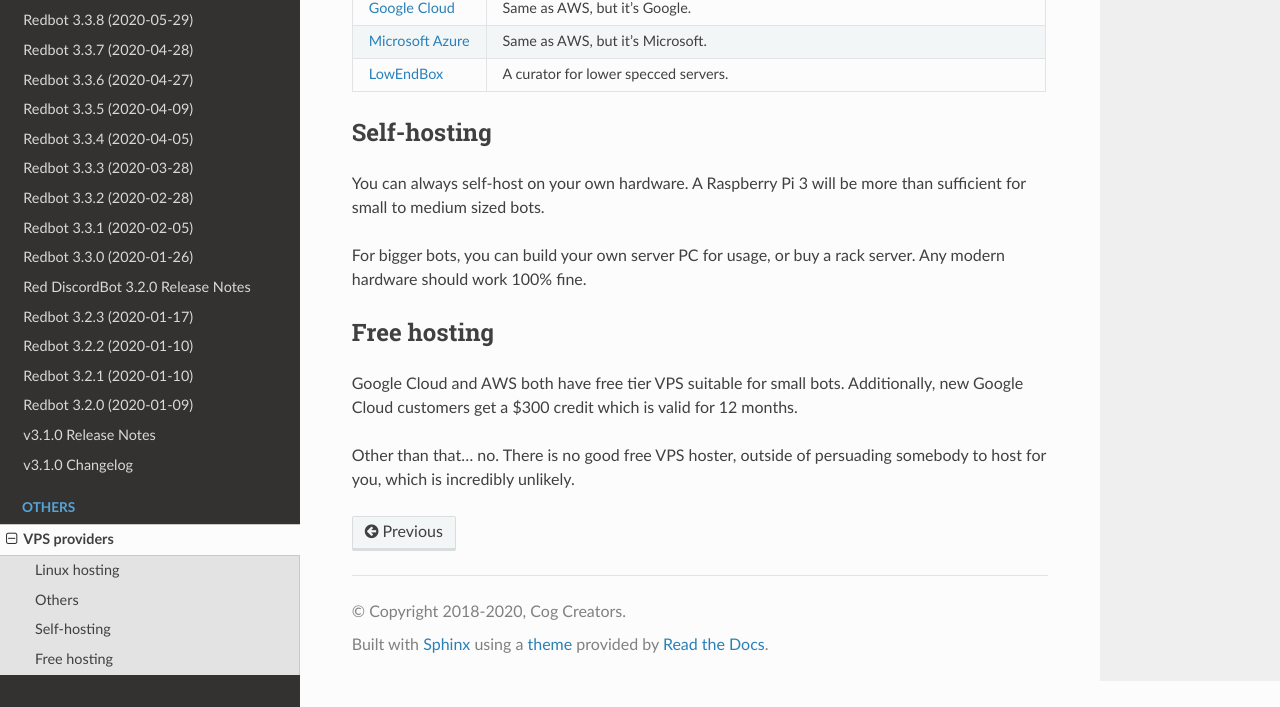
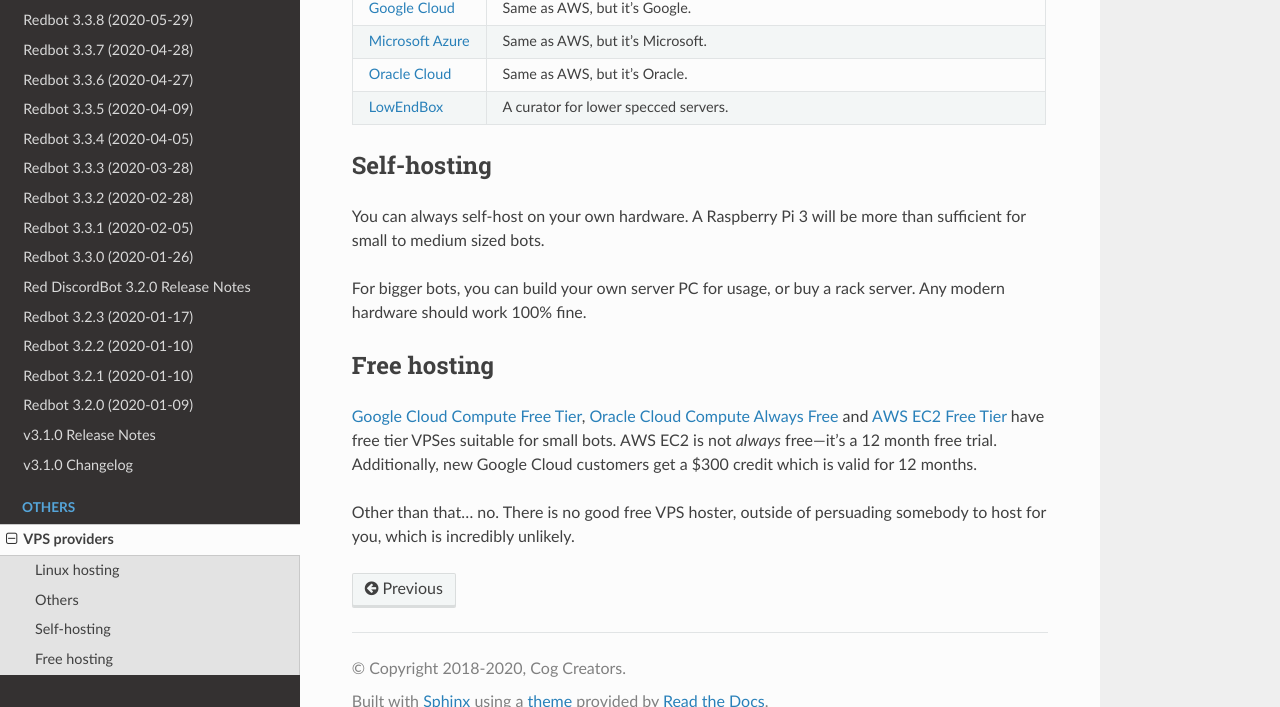
Before and after one commit to Renirous/Red-DiscordBot, a Sphinx documentation site: the page built from docs/host-list.rst, in a window 1280 px wide and 900 px high, scrolled down 731 px, cut to the strip 193-900 px from the top of the window. Built offline with Sphinx 7.4.7 and the Read the Docs theme 2.0.0, drawn with Linux system fonts in a browser that asks for light colours; pages that are not in the unit, such as notebooks, are missing from menus; the version number is read from the project's files by our own code.

Commit message:
[Docs] Add Oracle to VPS Hosting, new specific links  (#3916)
* Add the rst

* Add Oracle
* Add links to Always Free VPSes
* Add mention EC2 is 12 months only

* more description + update AWS link

```diff
--- a/docs/host-list.rst
+++ b/docs/host-list.rst
@@ -59,6 +59,9 @@
 |`Microsoft Azure                     |Same as AWS, but it's Microsoft.                     |
 |<https://azure.microsoft.com>`_      |                                                     |
 +-------------------------------------+-----------------------------------------------------+
+|`Oracle Cloud                        |Same as AWS, but it's Oracle.                        |
+|<https://oracle.com/cloud/>`_        |                                                     |
++-------------------------------------+-----------------------------------------------------+
 |`LowEndBox <http://lowendbox.com/>`_ |A curator for lower specced servers.                 |
 +-------------------------------------+-----------------------------------------------------+
 
@@ -76,7 +79,10 @@
 Free hosting
 ------------
 
-Google Cloud and AWS both have free tier VPS suitable for small bots.
+`Google Cloud Compute Free Tier <https://cloud.google.com/free/docs/gcp-free-tier>`_,
+`Oracle Cloud Compute Always Free <https://oracle.com/cloud/free/#always-free>`_ and
+`AWS EC2 Free Tier <https://aws.amazon.com/free/>`_ have free tier VPSes suitable for small bots.
+AWS EC2 is not *always* free—it's a 12 month free trial.
 Additionally, new Google Cloud customers get a $300 credit which is valid
 for 12 months.
 
```
